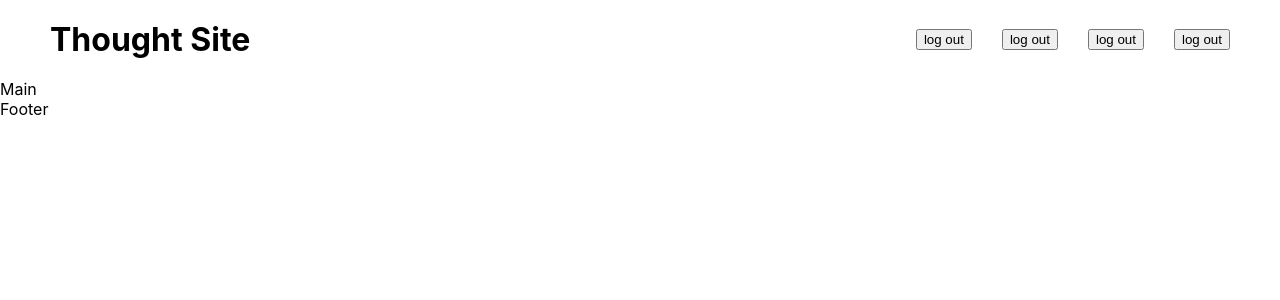
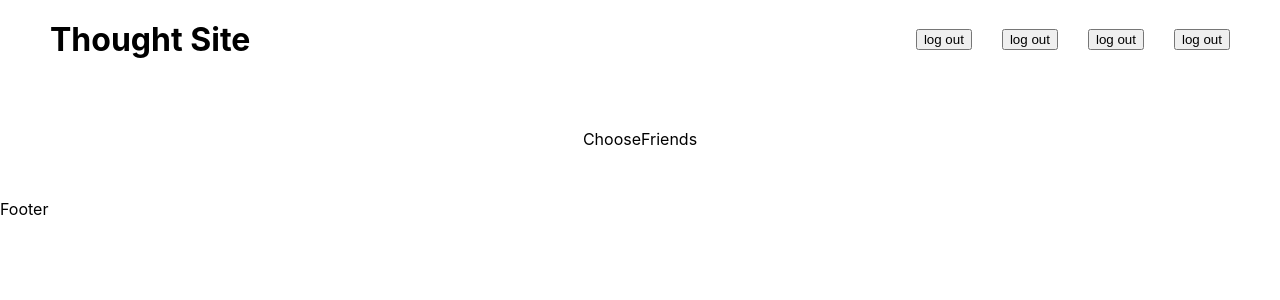
Before and after one commit to itamar-reiter/thoughtSite, a React (Create React App) app in the folder thoughtsite/: page / in a window 1280 px wide. Shown: the top 300 px of the page. Built offline with nearby package versions, Linux system fonts and the light colour scheme.

Commit message:
create basic structure

```diff
--- a/thoughtsite/src/components/App/App.js
+++ b/thoughtsite/src/components/App/App.js
@@ -1,14 +1,20 @@
-import React from 'react'
+import React, {useState} from 'react'
 import './App.css';
 import Header from '../Header/Header';
 import Main from '../Main/Main';
 import Footer from '../Footer/Footer';
 
 function App() {
+  const [friends, setFriends] = useState([]);
+  const mainProps = {
+    friends
+  }
   return (
+
     <div className='app'>
       <Header />
-      <Main />
+      <Main
+      mainProps={mainProps} />
       <Footer />
     </div>
   )
--- /dev/null
+++ b/thoughtsite/src/components/ChooseFriends/ChooseFriends.js
@@ -0,0 +1,10 @@
+import React from 'react';
+import './ChooseFriends.css';
+
+function ChooseFriends() {
+  return (
+    <div>ChooseFriends</div>
+  )
+}
+
+export default ChooseFriends
--- a/thoughtsite/src/components/Feed/Feed.js
+++ b/thoughtsite/src/components/Feed/Feed.js
@@ -0,0 +1,16 @@
+import React from 'react';
+import Post from '../Post/Post';
+import './Feed.css';
+
+function Feed() {
+  return (
+    <section className='feed'>
+      <ul>
+        <Post />
+
+      </ul>
+    </section>
+  )
+}
+
+export default Feed;
--- a/thoughtsite/src/components/Main/Main.css
+++ b/thoughtsite/src/components/Main/Main.css
@@ -0,0 +1,6 @@
+.main{
+  display: flex;
+  justify-content: center;
+  align-items: start;
+  padding: 50px;
+}
--- a/thoughtsite/src/components/Main/Main.js
+++ b/thoughtsite/src/components/Main/Main.js
@@ -1,8 +1,21 @@
-import React from 'react'
+import React from 'react';
+import ChooseFriends from '../ChooseFriends/ChooseFriends';
+import Feed from '../Feed/Feed';
+import MoreInfo from '../MoreInfo/MoreInfo';
+import Settings from '../Settings/Settings';
+import './Main.css';
 
-function Main() {
+function Main({ mainProps }) {
   return (
-    <div>Main</div>
+    <main className='main'>
+      {mainProps.freinds = [] ?
+        <ChooseFriends />
+        : <>
+          <Settings />
+          <Feed />
+          <MoreInfo />
+        </>}
+    </main>
   )
 }
 
--- /dev/null
+++ b/thoughtsite/src/components/MoreInfo/MoreInfo.js
@@ -0,0 +1,9 @@
+import React from 'react'
+
+function MoreInfo() {
+  return (
+    <div>MoreInfo</div>
+  )
+}
+
+export default MoreInfo;
--- a/thoughtsite/src/components/Post/Post.js
+++ b/thoughtsite/src/components/Post/Post.js
@@ -0,0 +1,10 @@
+import React from 'react';
+import './Post.css';
+
+function Post() {
+  return (
+    <div>Post</div>
+  )
+}
+
+export default Post
--- a/thoughtsite/src/components/Settings/Settings.js
+++ b/thoughtsite/src/components/Settings/Settings.js
@@ -0,0 +1,9 @@
+import React from 'react'
+
+function Settings() {
+  return (
+    <div>Settings</div>
+  )
+}
+
+export default Settings
```
Also changed, not shown: thoughtsite/src/components/ChooseFriends/ChooseFriends.css (added), thoughtsite/src/components/MoreInfo/MoreInfo.css (added).
